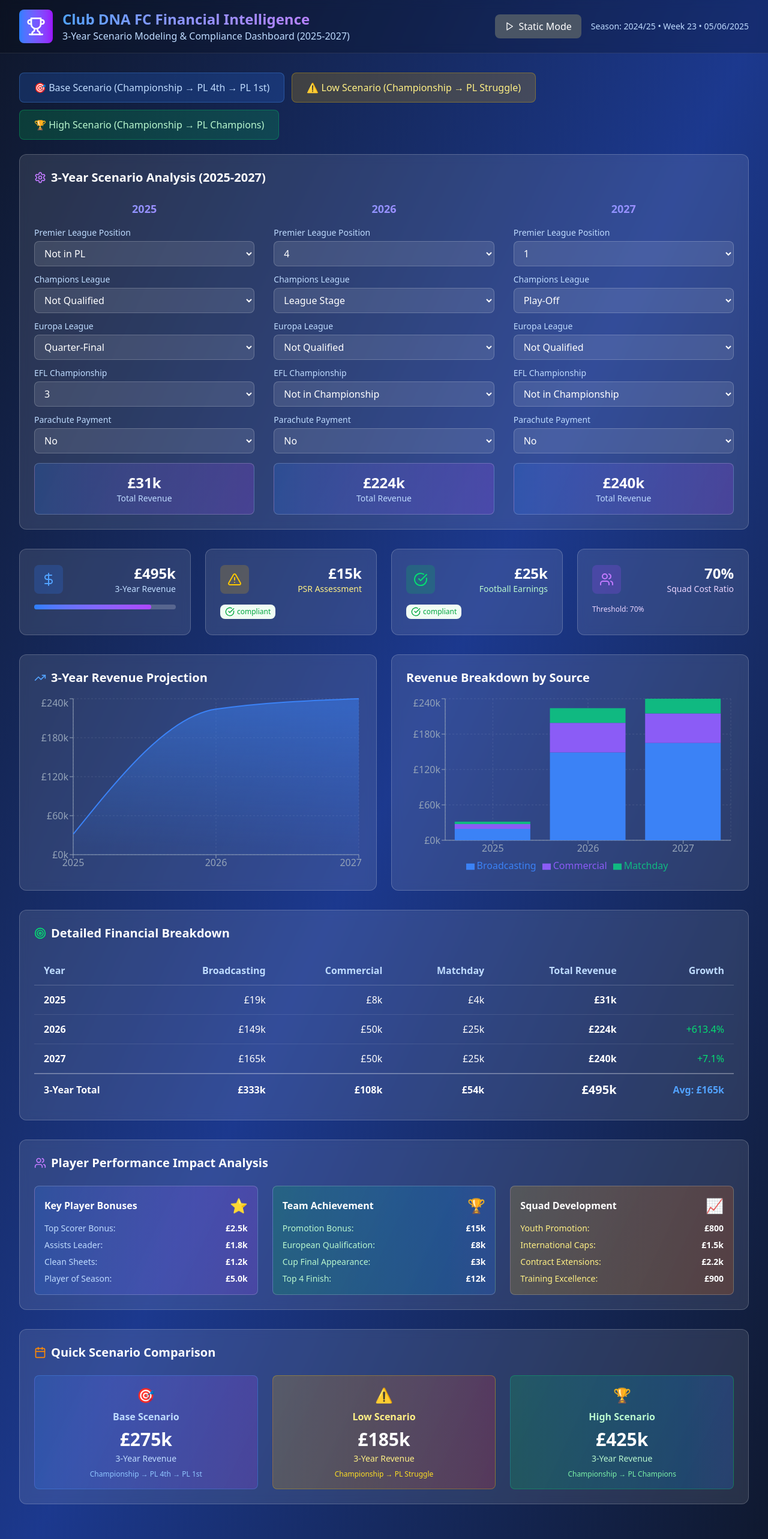
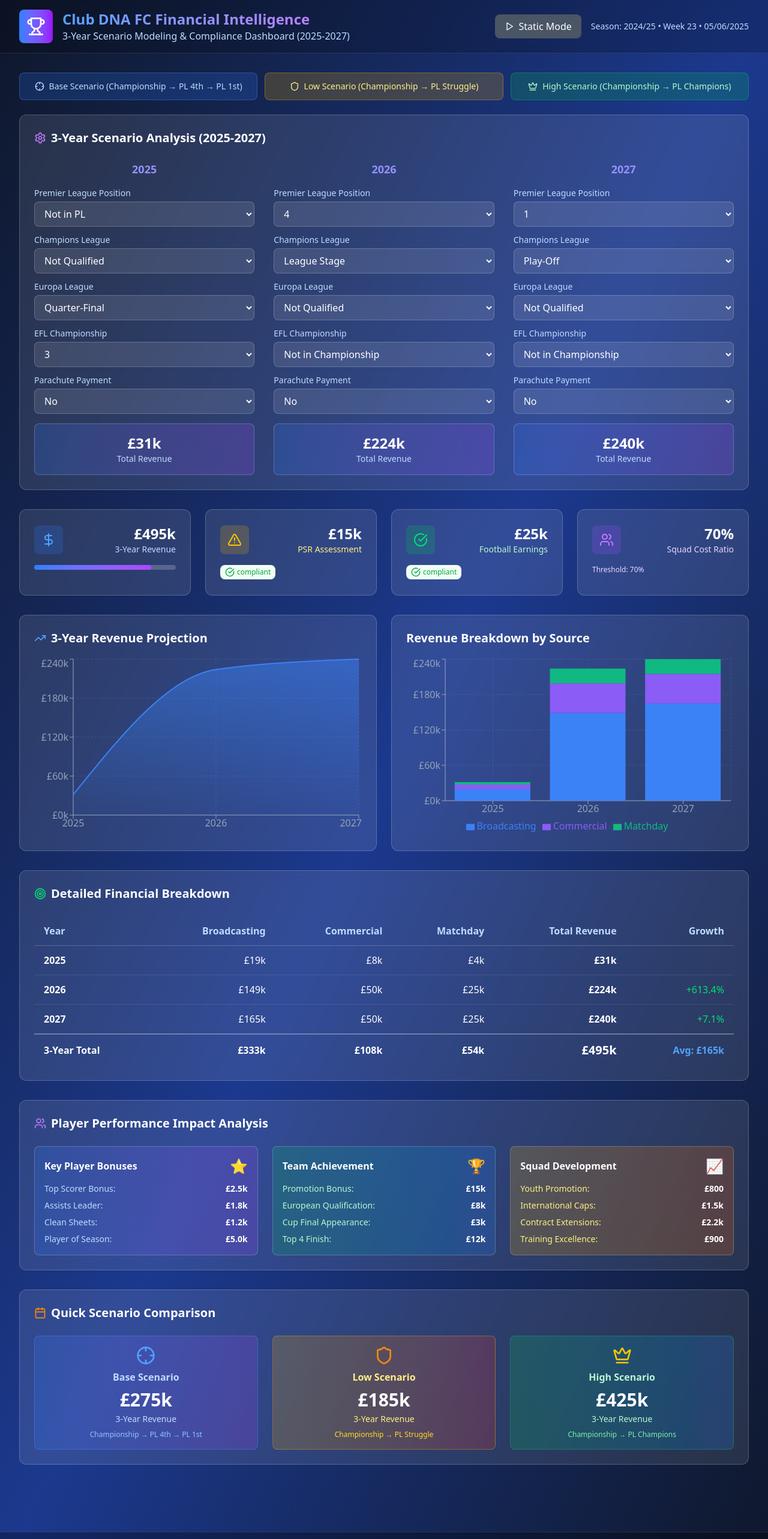
Before and after one commit to zenifieduk/fin-intel, a Next.js app: page /frf3 in a window 1280 px wide. Shown: the top 2566 px of the page at 60% size. Built offline with nearby package versions, Linux system fonts and the light colour scheme.

Commit message:
Replace emoji icons with Lucide icons in FRF2 and FRF3, fix inline layout for scenario buttons

```diff
--- a/src/app/frf2/page.tsx
+++ b/src/app/frf2/page.tsx
@@ -2,7 +2,7 @@
 
 import React, { useState, useEffect, useMemo, useCallback } from 'react';
 import { PieChart, Pie, Cell, ResponsiveContainer, Tooltip } from 'recharts';
-import { TrendingUp, AlertTriangle, CheckCircle, Target, DollarSign, Users, Settings, Trophy, Play, Pause } from 'lucide-react';
+import { TrendingUp, AlertTriangle, CheckCircle, Target, DollarSign, Users, Settings, Trophy, Play, Pause, Crown, Shield, Crosshair } from 'lucide-react';
 
 const ClubDNAFinancialDashboard = () => {
   const [isLiveMode, setIsLiveMode] = useState(false);
@@ -448,27 +448,30 @@ const ClubDNAFinancialDashboard = () => {
                   premierLeague: 4, championsLeague: 'League Stage', europaLeague: 'Quarter-Final',
                   conferenceLeague: '', superCup: '', faCup: '', eflCup: '', eflChampionship: 3, championshipParachute: 'No'
                 })}
-                className="px-4 py-2 bg-blue-500/20 border border-blue-400/30 rounded-lg text-blue-200 hover:bg-blue-500/30 transition-all"
+                className="px-4 py-2 bg-blue-500/20 border border-blue-400/30 rounded-lg text-blue-200 hover:bg-blue-500/30 transition-all flex items-center"
               >
-                🎯 Base Scenario
+                <Crosshair className="w-4 h-4 mr-2" />
+                Base Scenario
               </button>
               <button
                 onClick={() => setCurrentScenario({
                   premierLeague: 15, championsLeague: '', europaLeague: 'League Stage',
                   conferenceLeague: '', superCup: '', faCup: '', eflCup: '', eflChampionship: 3, championshipParachute: 'No'
                 })}
-                className="px-4 py-2 bg-yellow-500/20 border border-yellow-400/30 rounded-lg text-yellow-200 hover:bg-yellow-500/30 transition-all"
+                className="px-4 py-2 bg-yellow-500/20 border border-yellow-400/30 rounded-lg text-yellow-200 hover:bg-yellow-500/30 transition-all flex items-center"
               >
-                ⚠️ Relegation Battle
+                <Shield className="w-4 h-4 mr-2" />
+                Relegation Battle
               </button>
               <button
                 onClick={() => setCurrentScenario({
                   premierLeague: 1, championsLeague: 'Winner', europaLeague: '',
                   conferenceLeague: '', superCup: 'Winner', faCup: 'Winner', eflCup: 'Winner', eflChampionship: 3, championshipParachute: 'No'
                 })}
-                className="px-4 py-2 bg-green-500/20 border border-green-400/30 rounded-lg text-green-200 hover:bg-green-500/30 transition-all"
+                className="px-4 py-2 bg-green-500/20 border border-green-400/30 rounded-lg text-green-200 hover:bg-green-500/30 transition-all flex items-center"
               >
-                🏆 Treble Winners
+                <Crown className="w-4 h-4 mr-2" />
+                Treble Winners
               </button>
             </div>
           </div>
--- a/src/app/frf3/page.tsx
+++ b/src/app/frf3/page.tsx
@@ -2,7 +2,7 @@
 
 import React, { useState, useEffect } from 'react';
 import { XAxis, YAxis, CartesianGrid, Tooltip, Legend, ResponsiveContainer, BarChart, Bar, AreaChart, Area } from 'recharts';
-import { TrendingUp, AlertTriangle, CheckCircle, Target, Trophy, DollarSign, Users, Calendar, Settings, Play, Pause } from 'lucide-react';
+import { TrendingUp, AlertTriangle, CheckCircle, Target, Trophy, DollarSign, Users, Calendar, Settings, Play, Pause, Crown, Shield, Crosshair } from 'lucide-react';
 
 interface YearData {
   premierLeague: string | number;
@@ -311,24 +311,30 @@ const ClubDNAFinancialDashboard = () => {
 
       <div className="max-w-7xl mx-auto px-4 sm:px-6 lg:px-8 py-8">
         {/* Quick Preset Buttons */}
-        <div className="mb-6 flex flex-wrap gap-3">
+        <div className="mb-6 grid grid-cols-1 md:grid-cols-3 gap-3">
           <button
             onClick={() => setPresetScenario('base')}
-            className="px-6 py-3 bg-blue-500/20 border border-blue-400/30 rounded-lg text-blue-200 hover:bg-blue-500/30 transition-all"
+            className="px-4 py-3 bg-blue-500/20 border border-blue-400/30 rounded-lg text-blue-200 hover:bg-blue-500/30 transition-all flex items-center justify-center text-sm"
           >
-            🎯 Base Scenario (Championship → PL 4th → PL 1st)
+            <Crosshair className="w-4 h-4 mr-2" />
+            <span className="hidden sm:inline">Base Scenario (Championship → PL 4th → PL 1st)</span>
+            <span className="sm:hidden">Base Scenario</span>
           </button>
           <button
             onClick={() => setPresetScenario('low')}
-            className="px-6 py-3 bg-yellow-500/20 border border-yellow-400/30 rounded-lg text-yellow-200 hover:bg-yellow-500/30 transition-all"
+            className="px-4 py-3 bg-yellow-500/20 border border-yellow-400/30 rounded-lg text-yellow-200 hover:bg-yellow-500/30 transition-all flex items-center justify-center text-sm"
           >
-            ⚠️ Low Scenario (Championship → PL Struggle)
+            <Shield className="w-4 h-4 mr-2" />
+            <span className="hidden sm:inline">Low Scenario (Championship → PL Struggle)</span>
+            <span className="sm:hidden">Low Scenario</span>
           </button>
           <button
             onClick={() => setPresetScenario('high')}
-            className="px-6 py-3 bg-green-500/20 border border-green-400/30 rounded-lg text-green-200 hover:bg-green-500/30 transition-all"
+            className="px-4 py-3 bg-green-500/20 border border-green-400/30 rounded-lg text-green-200 hover:bg-green-500/30 transition-all flex items-center justify-center text-sm"
           >
-            🏆 High Scenario (Championship → PL Champions)
+            <Crown className="w-4 h-4 mr-2" />
+            <span className="hidden sm:inline">High Scenario (Championship → PL Champions)</span>
+            <span className="sm:hidden">High Scenario</span>
           </button>
         </div>
 
@@ -707,7 +713,7 @@ const ClubDNAFinancialDashboard = () => {
           </h3>
           <div className="grid grid-cols-1 md:grid-cols-3 gap-6">
             <div className="text-center p-4 bg-gradient-to-r from-blue-500/20 to-purple-500/20 rounded-lg border border-blue-400/30">
-              <div className="text-2xl mb-2">🎯</div>
+              <div className="text-2xl mb-2 flex justify-center"><Crosshair className="w-8 h-8 text-blue-400" /></div>
               <h4 className="font-semibold text-blue-200 mb-2">Base Scenario</h4>
               <div className="text-3xl font-bold mb-1">£275k</div>
               <div className="text-sm text-blue-200">3-Year Revenue</div>
@@ -715,7 +721,7 @@ const ClubDNAFinancialDashboard = () => {
             </div>
 
             <div className="text-center p-4 bg-gradient-to-r from-yellow-500/20 to-red-500/20 rounded-lg border border-yellow-400/30">
-              <div className="text-2xl mb-2">⚠️</div>
+              <div className="text-2xl mb-2 flex justify-center"><Shield className="w-8 h-8 text-orange-400" /></div>
               <h4 className="font-semibold text-yellow-200 mb-2">Low Scenario</h4>
               <div className="text-3xl font-bold mb-1">£185k</div>
               <div className="text-sm text-yellow-200">3-Year Revenue</div>
@@ -723,7 +729,7 @@ const ClubDNAFinancialDashboard = () => {
             </div>
 
             <div className="text-center p-4 bg-gradient-to-r from-green-500/20 to-blue-500/20 rounded-lg border border-green-400/30">
-              <div className="text-2xl mb-2">🏆</div>
+              <div className="text-2xl mb-2 flex justify-center"><Crown className="w-8 h-8 text-yellow-400" /></div>
               <h4 className="font-semibold text-green-200 mb-2">High Scenario</h4>
               <div className="text-3xl font-bold mb-1">£425k</div>
               <div className="text-sm text-green-200">3-Year Revenue</div>
```
